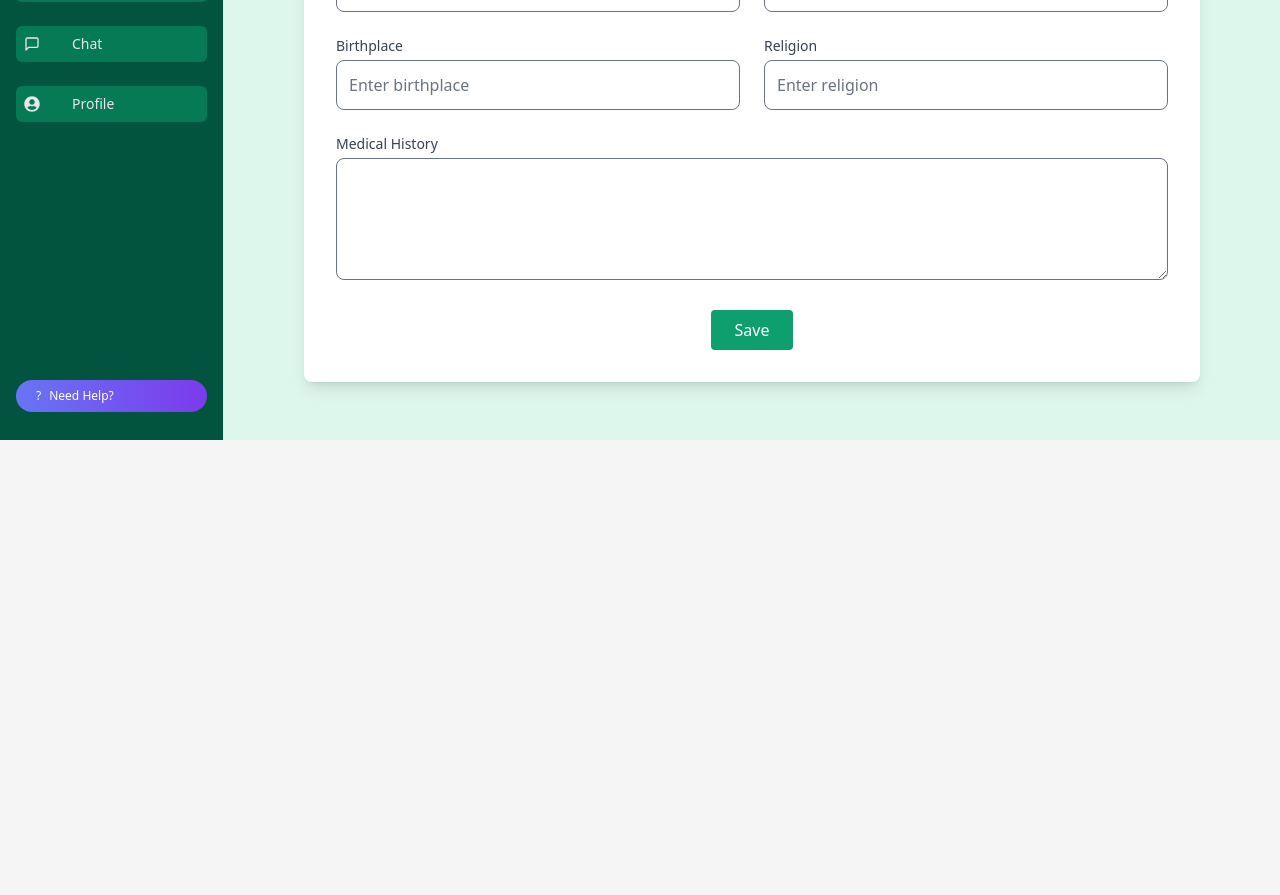
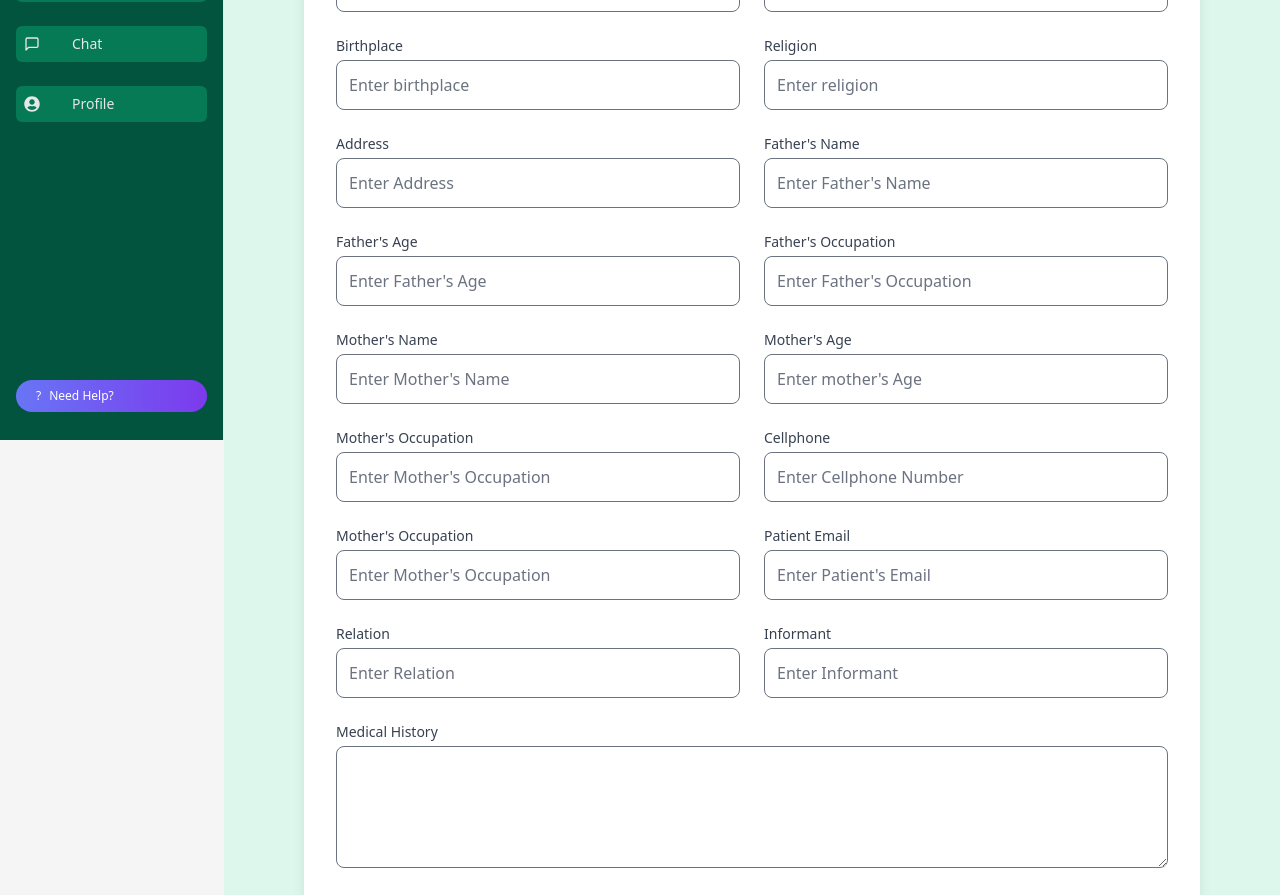
Before and after one commit to iramidalura/CAPSTONE, a React (Vite) app in the folder CAPSTONE-FINAL-main/: page /guardian/edit-patient in a window 1280 px wide. Shown: the part 360-1255 px from the top of the page. Before the commit the page ends 800 px from the top, so only its background shows below. Built offline with nearby package versions, Linux system fonts and the light colour scheme; no server answers.

Commit message:
initial commit

```diff
--- a/CAPSTONE-FINAL-main/src/pages/Guardian/GuardianDashboard.jsx
+++ b/CAPSTONE-FINAL-main/src/pages/Guardian/GuardianDashboard.jsx
@@ -182,7 +182,7 @@ const GuardianDashboard = () => {
                   </div>
                   <button
                     onClick={() =>
-                      navigate(`/guardian/get-consultations/${consultation.consultationId}`)
+                      navigate(`/guardian/get-consultation-details/${consultation.consultationId}`)
                     }
                     className="bg-blue-500 text-white py-2 px-4 rounded-md hover:bg-blue-600 transition-all"
                   >
--- a/CAPSTONE-FINAL-main/src/pages/Guardian/GuardianEditPatient.jsx
+++ b/CAPSTONE-FINAL-main/src/pages/Guardian/GuardianEditPatient.jsx
@@ -182,6 +182,175 @@ const GuardianEditPatient = () => {
               />
             </div>
 
+            <div>
+              <label className="block text-sm font-medium text-gray-700 mb-1">
+                Address
+              </label>
+              <input
+                type="text"
+                name="address"
+                placeholder="Enter Address"
+                value={patientDetails.address}
+                onChange={handleChange}
+                className="w-full p-3 border rounded-lg focus:ring-2 focus:ring-green-500"
+                required
+              />
+            </div>
+            <div>
+              <label className="block text-sm font-medium text-gray-700 mb-1">
+                Father's Name
+              </label>
+              <input
+                type="text"
+                name="fatherName"
+                placeholder="Enter Father's Name"
+                value={patientDetails.fatherName}
+                onChange={handleChange}
+                className="w-full p-3 border rounded-lg focus:ring-2 focus:ring-green-500"
+                required
+              />
+            </div>
+            <div>
+              <label className="block text-sm font-medium text-gray-700 mb-1">
+                Father's Age
+              </label>
+              <input
+                type="number"
+                name="fatherAge"
+                placeholder="Enter Father's Age"
+                value={patientDetails.fatherAge}
+                onChange={handleChange}
+                className="w-full p-3 border rounded-lg focus:ring-2 focus:ring-green-500"
+                required
+              />
+            </div>
+            <div>
+              <label className="block text-sm font-medium text-gray-700 mb-1">
+                Father's Occupation
+              </label>
+              <input
+                type="text"
+                name="fatherOccupation"
+                placeholder="Enter Father's Occupation"
+                value={patientDetails.fatherOccupation}
+                onChange={handleChange}
+                className="w-full p-3 border rounded-lg focus:ring-2 focus:ring-green-500"
+                required
+              />
+            </div>
+            <div>
+              <label className="block text-sm font-medium text-gray-700 mb-1">
+                Mother's Name
+              </label>
+              <input
+                type="text"
+                name="motherName"
+                placeholder="Enter Mother's Name"
+                value={patientDetails.motherName}
+                onChange={handleChange}
+                className="w-full p-3 border rounded-lg focus:ring-2 focus:ring-green-500"
+                required
+              />
+            </div>
+            <div>
+              <label className="block text-sm font-medium text-gray-700 mb-1">
+                Mother's Age
+              </label>
+              <input
+                type="number"
+                name="motherAge"
+                placeholder="Enter mother's Age"
+                value={patientDetails.motherAge}
+                onChange={handleChange}
+                className="w-full p-3 border rounded-lg focus:ring-2 focus:ring-green-500"
+                required
+              />
+            </div>
+            <div>
+              <label className="block text-sm font-medium text-gray-700 mb-1">
+                Mother's Occupation
+              </label>
+              <input
+                type="text"
+                name="motherOccupation"
+                placeholder="Enter Mother's Occupation"
+                value={patientDetails.motherOccupation}
+                onChange={handleChange}
+                className="w-full p-3 border rounded-lg focus:ring-2 focus:ring-green-500"
+                required
+              />
+            </div>
+            <div>
+              <label className="block text-sm font-medium text-gray-700 mb-1">
+                Cellphone
+              </label>
+              <input
+                type="text"
+                name="cellphone"
+                placeholder="Enter Cellphone Number"
+                value={patientDetails.cellphone}
+                onChange={handleChange}
+                className="w-full p-3 border rounded-lg focus:ring-2 focus:ring-green-500"
+                required
+              />
+            </div>
+            <div>
+              <label className="block text-sm font-medium text-gray-700 mb-1">
+                Mother's Occupation
+              </label>
+              <input
+                type="text"
+                name="motherOccupation"
+                placeholder="Enter Mother's Occupation"
+                value={patientDetails.motherOccupation}
+                onChange={handleChange}
+                className="w-full p-3 border rounded-lg focus:ring-2 focus:ring-green-500"
+                required
+              />
+            </div>
+            <div>
+              <label className="block text-sm font-medium text-gray-700 mb-1">
+                Patient Email
+              </label>
+              <input
+                type="text"
+                name="patientEmail"
+                placeholder="Enter Patient's Email"
+                value={patientDetails.patientEmail}
+                onChange={handleChange}
+                className="w-full p-3 border rounded-lg focus:ring-2 focus:ring-green-500"
+                required
+              />
+            </div>
+            <div>
+              <label className="block text-sm font-medium text-gray-700 mb-1">
+                Relation
+              </label>
+              <input
+                type="text"
+                name="relation"
+                placeholder="Enter Relation"
+                value={patientDetails.relation}
+                onChange={handleChange}
+                className="w-full p-3 border rounded-lg focus:ring-2 focus:ring-green-500"
+                required
+              />
+            </div>
+            <div>
+              <label className="block text-sm font-medium text-gray-700 mb-1">
+                Informant
+              </label>
+              <input
+                type="text"
+                name="informant"
+                placeholder="Enter Informant"
+                value={patientDetails.informant}
+                onChange={handleChange}
+                className="w-full p-3 border rounded-lg focus:ring-2 focus:ring-green-500"
+                required
+              />
+            </div>
+
             {/* Medical History */}
             <div className="md:col-span-2">
               <label className="block text-sm font-medium text-gray-700 mb-1">
--- a/CAPSTONE-FINAL-main/src/pages/Pediatrician/Chat.jsx
+++ b/CAPSTONE-FINAL-main/src/pages/Pediatrician/Chat.jsx
@@ -58,8 +58,8 @@ const Chat = () => {
         }
     }, [receiver]);
 
-    function messageUser(user, conversation_id, email) {
-        setReceiver({ user, email, conversation_id });
+    function messageUser(user, conversation_id, email, firstname, lastname) {
+        setReceiver({ user, email, conversation_id, firstname, lastname });
     }
 
     const submitMessage = (e) => {
@@ -105,7 +105,7 @@ const Chat = () => {
             <div className='flex-[0.4] border-slate-300 border-r-2 overflow-auto'>
                 <p className='text-center bg-slate-400 p-5 font-semibold sticky top-0'>Messages</p>
                 {Array.isArray(participant) && participant.length > 0 && participant.map((user, index) => user.email !== user_data.email && (
-                    <div key={index} className={`flex flex-row justify-start px-2 py-2 items-center border-b-2 cursor-pointer`} onClick={() => messageUser(user.user, user.conversation_id, user.email)}>
+                    <div key={index} className={`flex flex-row justify-start px-2 py-2 items-center border-b-2 cursor-pointer`} onClick={() => messageUser(user.user, user.conversation_id, user.email, user.firstname, user.lastname)}>
                         <div className='bg-slate-300 w-12 h-12 overflow-hidden rounded-full'>
                             <img src="https://scontent.fcgy1-1.fna.fbcdn.net/v/t39.30808-6/458287996_2296422620724536_3058798539142498857_n.jpg?_nc_cat=106&ccb=1-7&_nc_sid=6ee11a&_nc_eui2=AeF9JJ5YFi1EUJUWt1rrJKn8VVVwvq1dmsNVVXC-rV2aw8gLQQ8pFPw5iIILH5V5v0GqhrzupKEoYHrkhSr4iwCr&_nc_ohc=Omuv3lITYRwQ7kNvgH4UoXf&_nc_zt=23&_nc_ht=scontent.fcgy1-1.fna&_nc_gid=AkYI73YzIche_iPSBzNVU5s&oh=00_AYCRwP0WzCL6s2uZipTxPJtttCI-5VbfHwKf1zHbZCanDQ&oe=67798802" alt="" />
                         </div>
```
Also changed, not shown: 2 other files (tests, documents, lock files or other folders).
